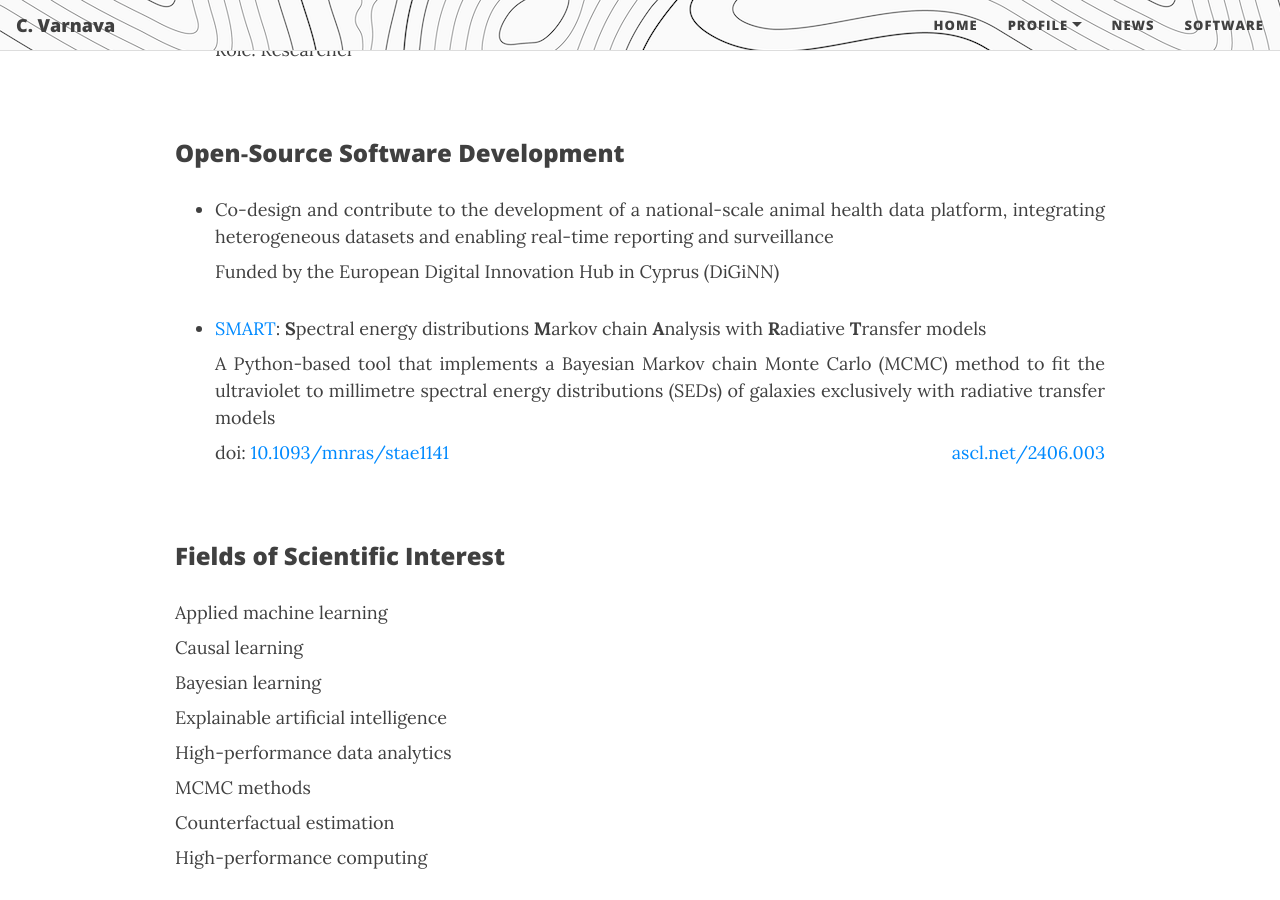
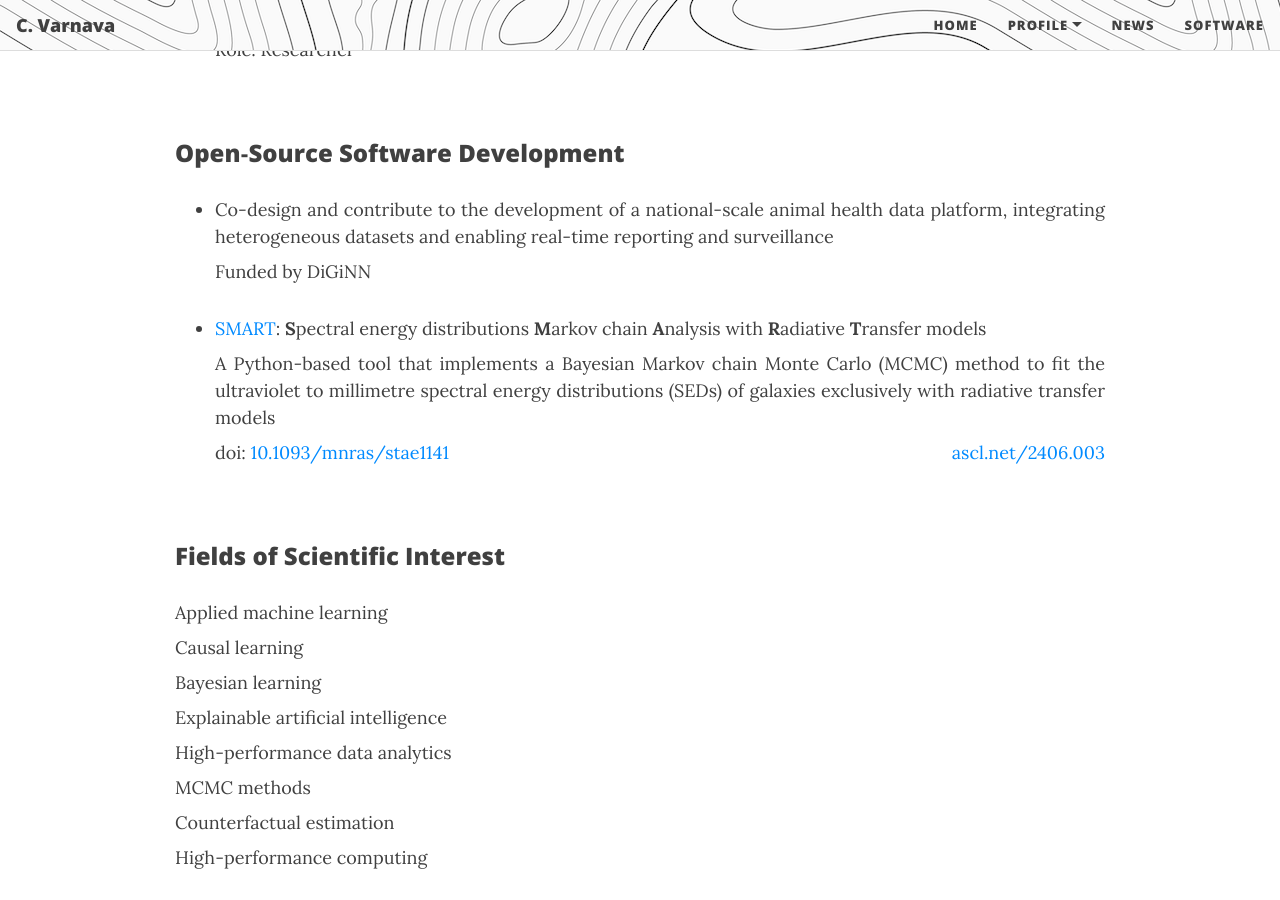
Before and after one commit to ch-var/ch-var.github.io, a Jekyll site: the page built from CV.html, in a window 1280 px wide and 900 px high, scrolled down 2460 px. Built offline with Jekyll 4.4.1, drawn with Linux system fonts in a browser that asks for light colours; formulas are drawn with MathJax 3.

Commit message:
Update CV.html

```diff
--- a/CV.html
+++ b/CV.html
@@ -81,7 +81,7 @@
 <p style="font-family: var(--header-font); font-weight: 800; line-height: 1.1; font-size: 1.5rem; margin-top: 1.25rem;">Open‑Source Software Development</p>
 <ul>
 <li class="responsive-margin">Co-design and contribute to the development of a national-scale animal health data platform, integrating heterogeneous datasets and enabling real-time reporting and surveillance</li>
-<p align='justify' class="responsive-margin" style="margin-bottom: 8px; margin-top: 8px;">Funded by the European Digital Innovation Hub in Cyprus (DiGiNN)</p>
+<p align='justify' class="responsive-margin" style="margin-bottom: 8px; margin-top: 8px;">Funded by DiGiNN</p>
 <p></p>
 <li class="responsive-margin"><a href="https://github.com/ch-var/SMART">SMART</a>: <b>S</b>pectral energy distributions <b>M</b>arkov chain <b>A</b>nalysis with <b>R</b>adiative <b>T</b>ransfer models</li>
 <p align='justify' class="responsive-margin" style="margin-bottom: 8px; margin-top: 8px;">A Python-based tool that implements a Bayesian Markov chain Monte Carlo (MCMC) method to fit the ultraviolet to millimetre spectral energy distributions (SEDs) of galaxies exclusively with radiative transfer models</p>
```
